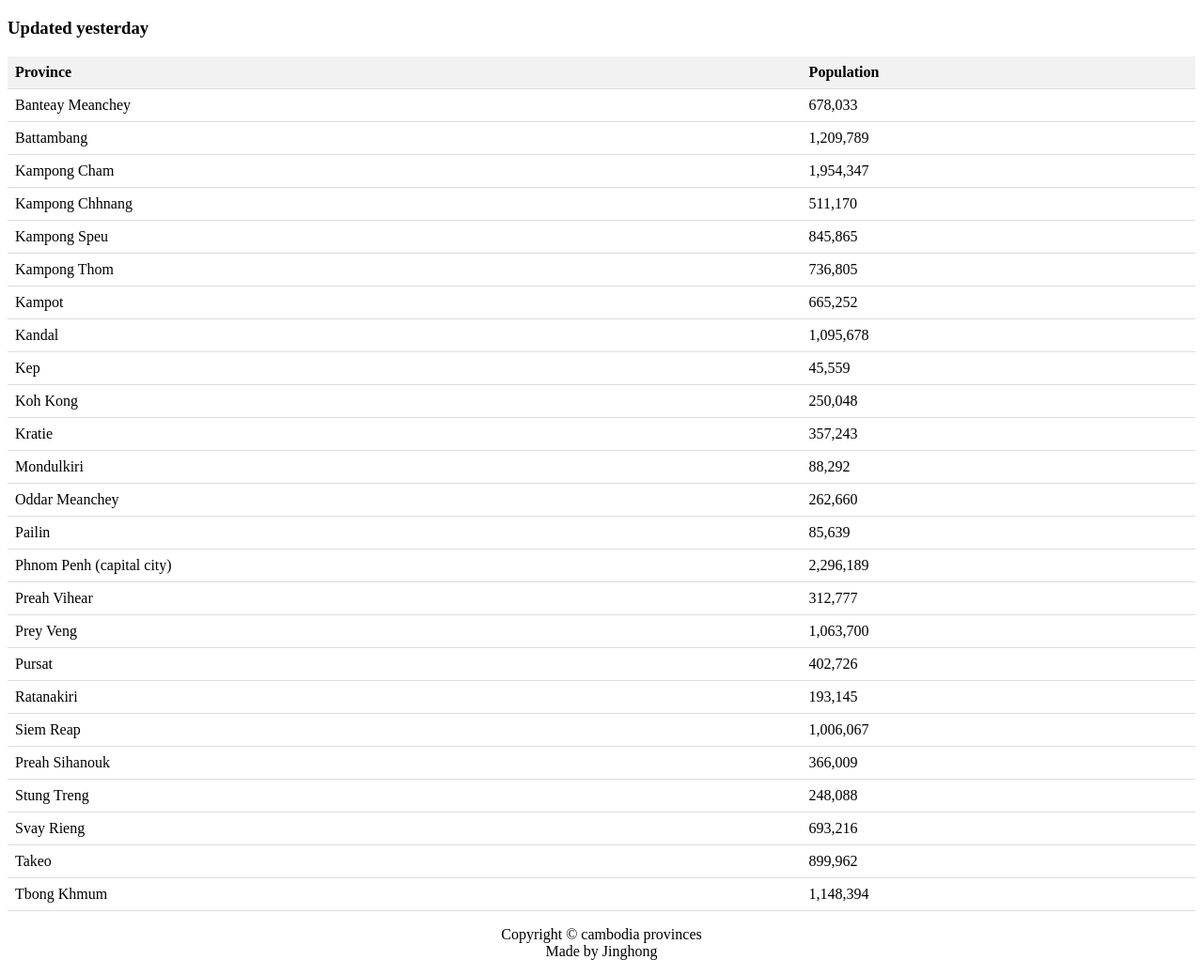
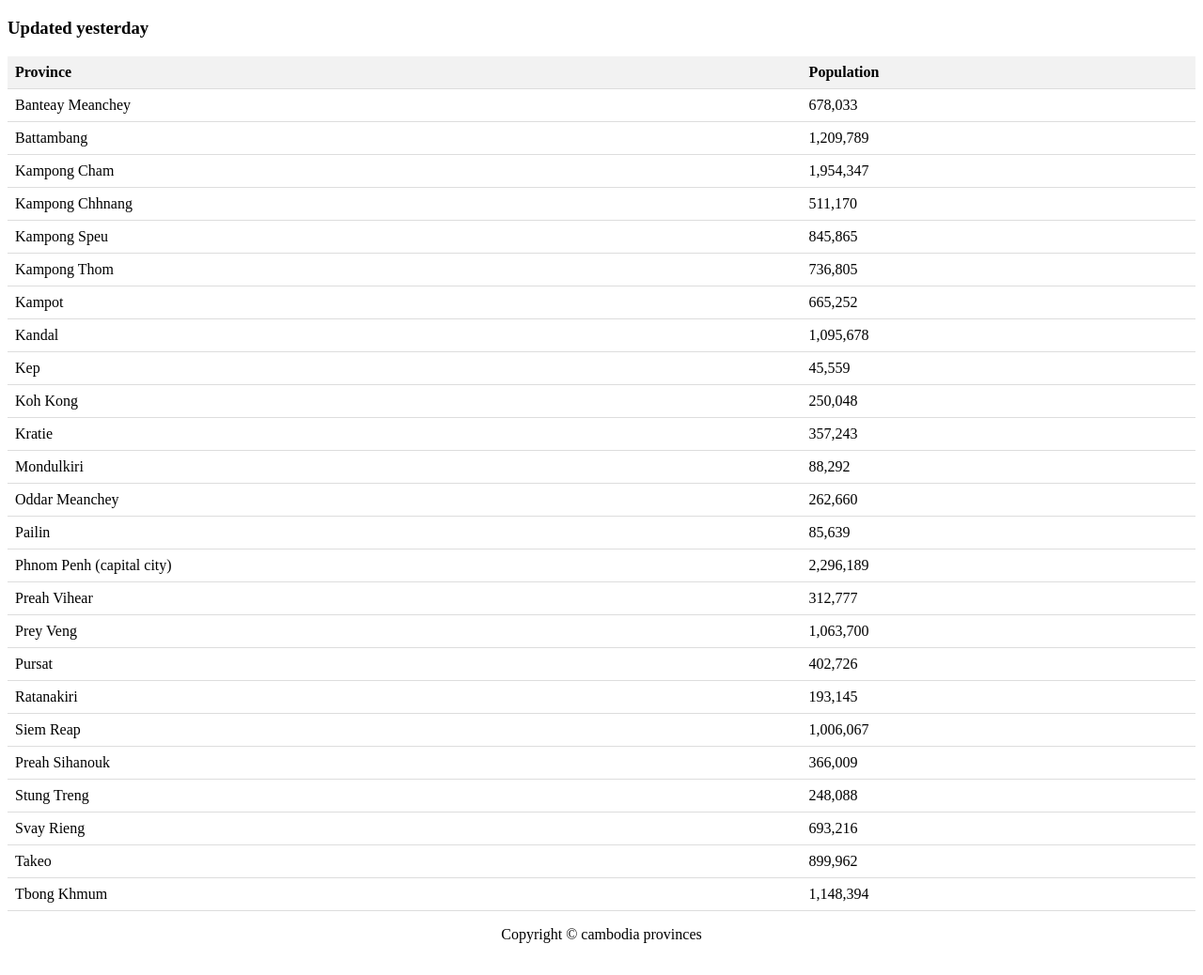
Before and after one commit to Jinghongbob/population, a plain HTML site: page index.html in a window 1280 px wide. Shown: the part 61-1099 px from the top of the page at 94% size. Drawn offline with Linux system fonts and the light colour scheme.

Commit message:
Update index.html

```diff
--- a/index.html
+++ b/index.html
@@ -1,7 +1,7 @@
 <!DOCTYPE html>
 <html>
 <head>
-  <title>Cambodia Provinces</title>
+  <title>Cambodia Provinces(2022)</title>
   <style>
     table {
       border-collapse: collapse;
@@ -128,6 +128,6 @@
       <td>1,148,394</td>
     </tr>
   </table>
-  <p style="text-align: center;">Copyright © cambodia provinces <br>Made by Jinghong </p>
+  <p style="text-align: center;">Copyright © cambodia provinces </p>
 </body>
 </html>
```
